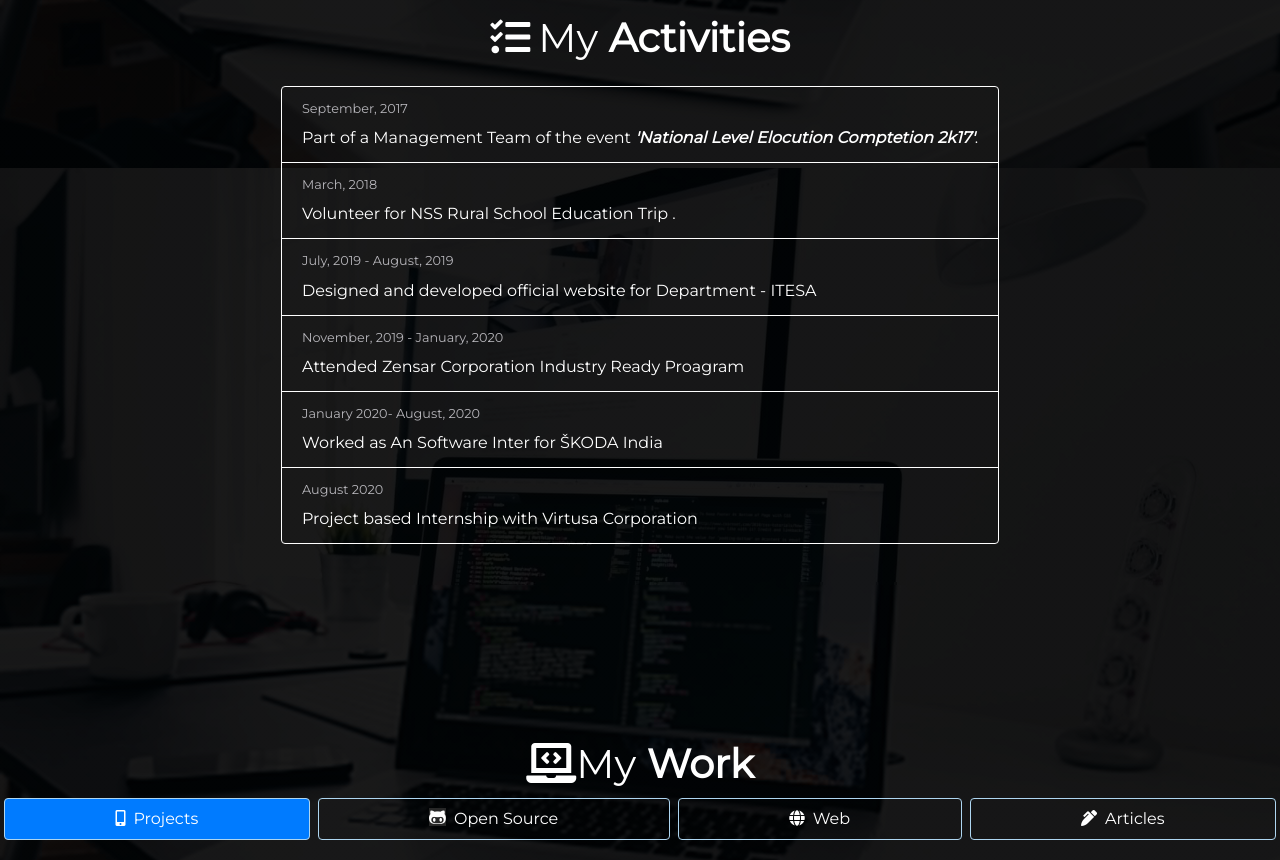
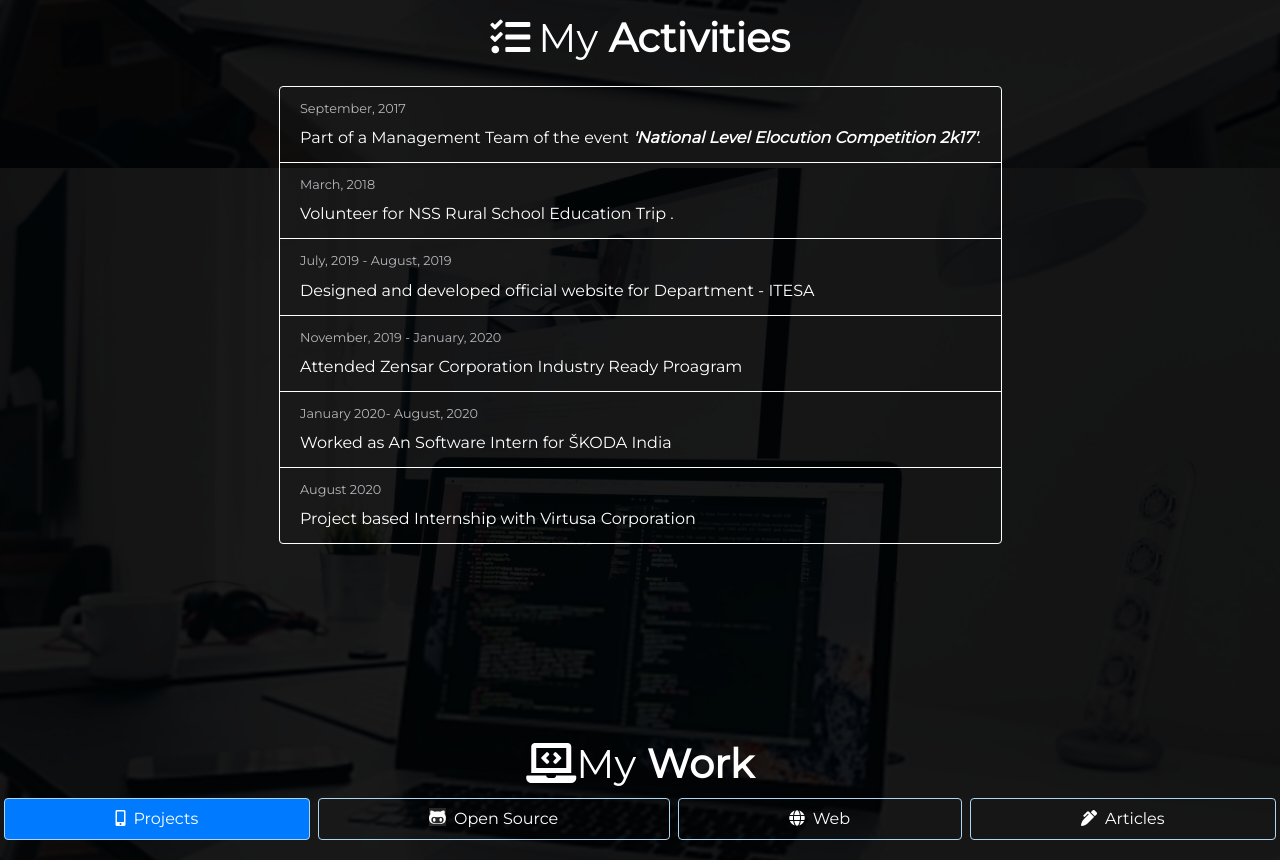
Before and after one commit to adityazadi/adityazadi18, a plain HTML site: page index.html in a window 1280 px wide. Shown: the part 3240-4100 px from the top of the page. Drawn offline with nearby package versions, Linux system fonts and the light colour scheme.

Commit message:
Update index.html

```diff
--- a/index.html
+++ b/index.html
@@ -305,7 +305,7 @@
             <li class="list-group-item">
                 <div class="small" style="color: #b7b6bb">September, 2017</div>
                 <div class="large mt-2">Part of a Management Team of the event
-                    <b><i>'National Level Elocution Comptetion 2k17'</i></b>.</div>
+                    <b><i>'National Level Elocution Competition 2k17'</i></b>.</div>
             </li>
             <li class="list-group-item">
                 <div class="small" style="color: #b7b6bb">March, 2018</div>
@@ -321,7 +321,7 @@
             </li>
 			<li class="list-group-item">
                 <div class="small" style="color: #b7b6bb">January 2020-  August, 2020</div>
-                <div class="large mt-2">Worked as An Software Inter for ŠKODA India</div>
+                <div class="large mt-2">Worked as An Software Intern for ŠKODA India</div>
             </li>
 			<li class="list-group-item">
                 <div class="small" style="color: #b7b6bb">August 2020</div>
```
